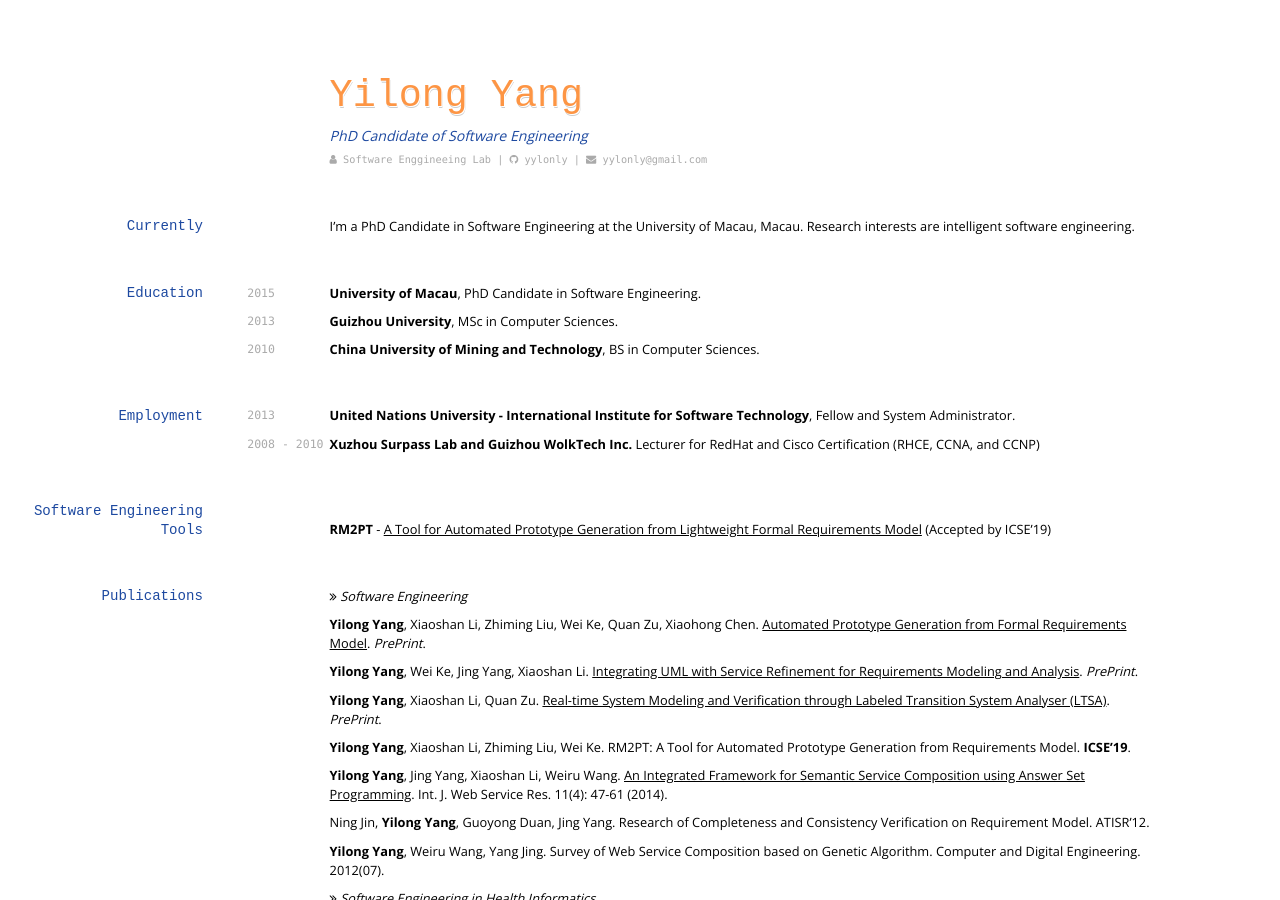
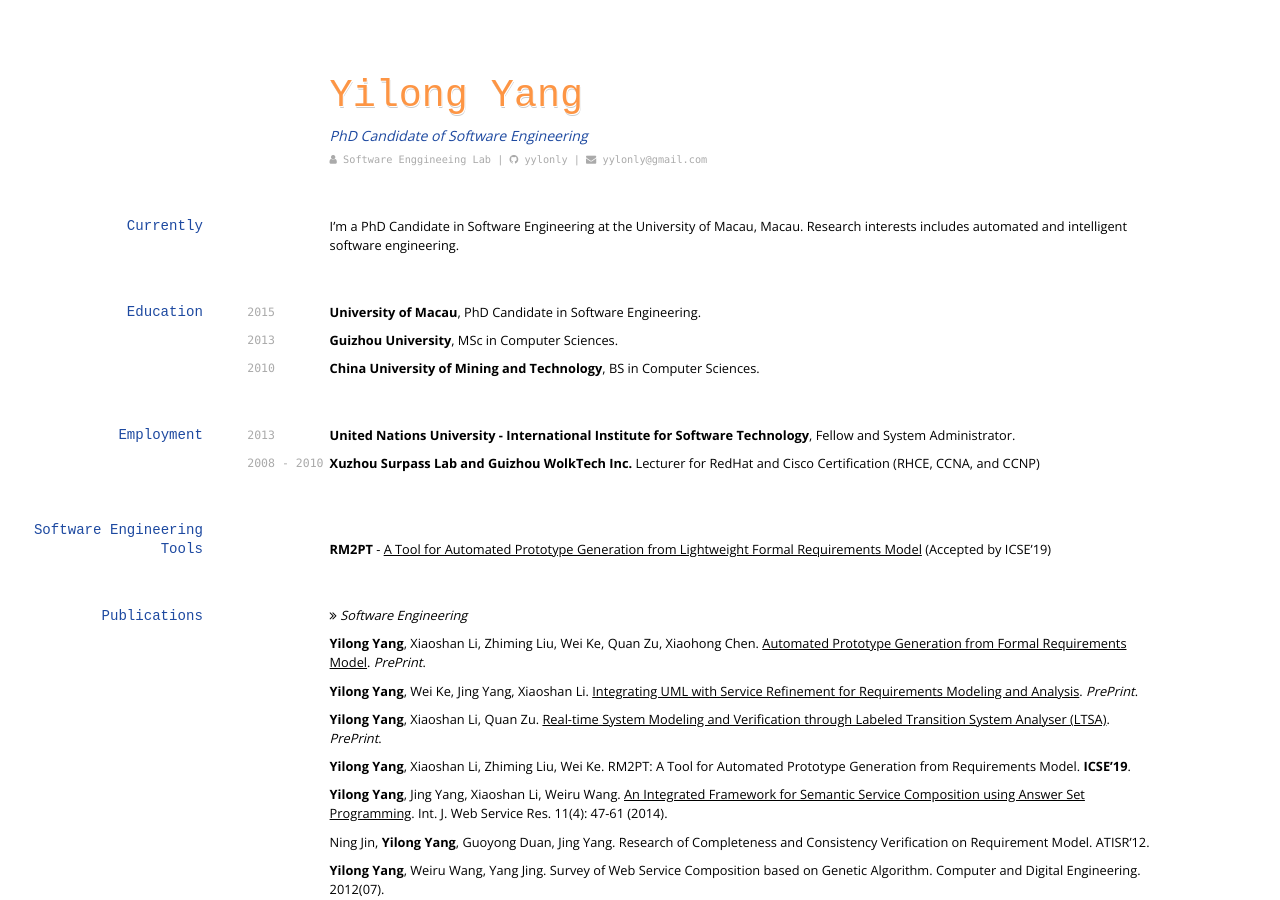
Before and after one commit to yylonly/yylonly.github.io, a Jekyll site: the page built from index.md, in a window 1280 px wide and 900 px high. Built offline with Jekyll 4.4.1, drawn with Linux system fonts in a browser that asks for light colours; nearby versions of some CDN libraries; some web fonts are replaced.

Commit message:
update list

```diff
--- a/index.md
+++ b/index.md
@@ -17,7 +17,7 @@ PhD Candidate of Software Engineering
 
 ## Currently
 
-I'm a PhD Candidate in Software Engineering at the University of Macau, Macau. Research interests are intelligent software engineering.
+I'm a PhD Candidate in Software Engineering at the University of Macau, Macau. Research interests includes automated and intelligent software engineering.
 
 ## Education
 
```
